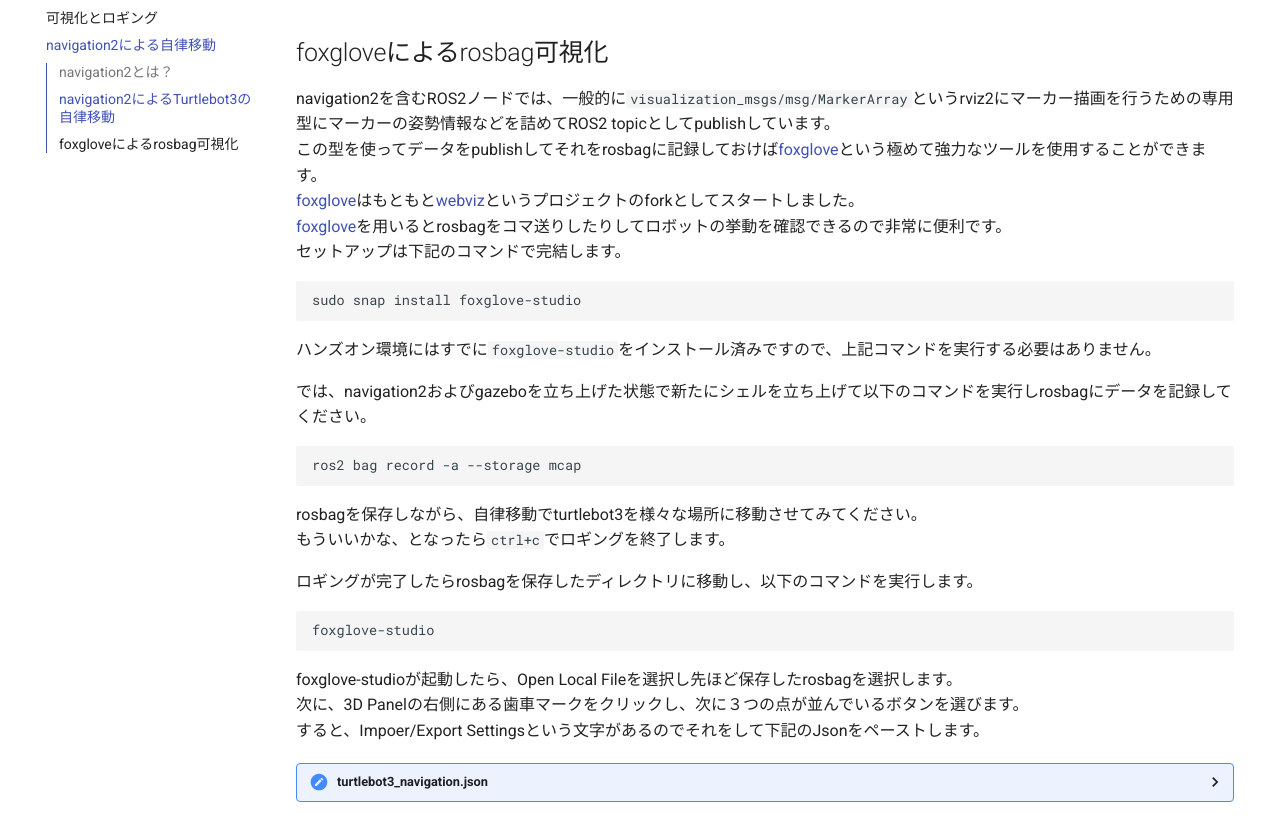
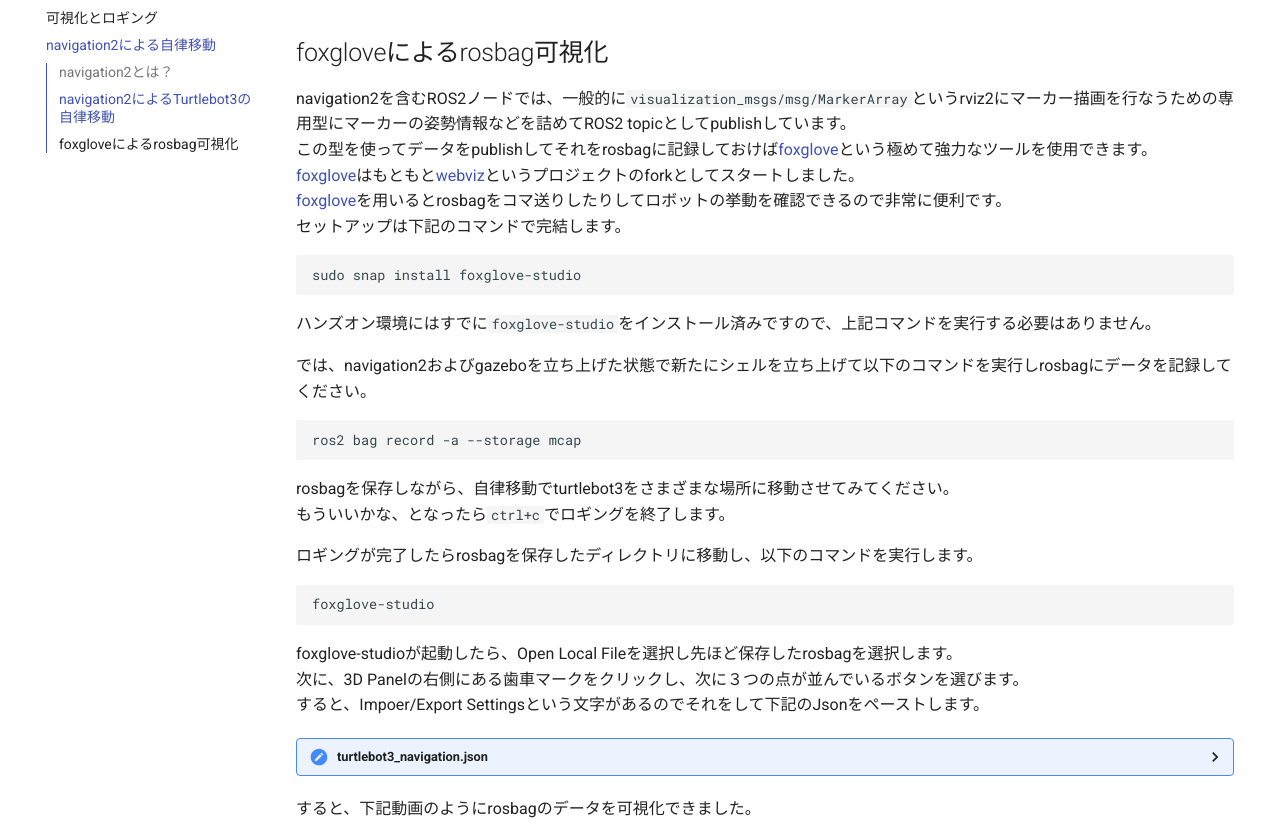
Before and after one commit to OUXT-Polaris/ros_handson, an MkDocs documentation site: the page built from docs/navigation2.md, in a window 1280 px wide and 1400 px high, scrolled down 1973 px. Shown: the part 171-995 px from the top of the window. Built offline with MkDocs 1.6.1 and Material for MkDocs 9.7.7, drawn with Linux system fonts in a browser that asks for light colours; nearby versions of some CDN libraries; comment, search, counter and statistics services are not loaded; some of the changed text lies outside the part shown.

Commit message:
fix lint errors
Signed-off-by: Masaya Kataoka <ms.kataoka@gmail.com>

````diff
--- a/docs/navigation2.md
+++ b/docs/navigation2.md
@@ -36,8 +36,8 @@
 シミュレータでros_clockを使用するには各ノードにuse_sim_timeパラメータをTrueに設定する必要があり、その設定を`ros2 launch`コマンド経由で引き渡せるのが`use_sim_time:=True`オプションです。
 逆に実機でnavigation2を使用する場合には`use_sim_time:=Flase`を設定する必要があります。
 
-`slam:=True`オプションはSLAMアルゴリズムを使用して地図を作りながら自己位置推定を行うオプションです。
-これによって事前に地図を用意することなく自律移動を行うことが可能です。
+`slam:=True`オプションはSLAMアルゴリズムを使用して地図を作りながら自己位置推定を行なうオプションです。
+これによって事前に地図を用意することなく自律移動を行なうことが可能です。
 デフォルトで使用されれる設定ファイルをみてみると以下のようになっていますので、
 
 <details>
@@ -130,8 +130,8 @@
 
 ## foxgloveによるrosbag可視化
 
-navigation2を含むROS2ノードでは、一般的に`visualization_msgs/msg/MarkerArray`というrviz2にマーカー描画を行うための専用型にマーカーの姿勢情報などを詰めてROS2 topicとしてpublishしています。
-この型を使ってデータをpublishしてそれをrosbagに記録しておけば[foxglove](https://foxglove.dev/)という極めて強力なツールを使用することができます。
+navigation2を含むROS2ノードでは、一般的に`visualization_msgs/msg/MarkerArray`というrviz2にマーカー描画を行なうための専用型にマーカーの姿勢情報などを詰めてROS2 topicとしてpublishしています。
+この型を使ってデータをpublishしてそれをrosbagに記録しておけば[foxglove](https://foxglove.dev/)という極めて強力なツールを使用できます。
 [foxglove](https://foxglove.dev/)はもともと[webviz](https://github.com/cruise-automation/webviz)というプロジェクトのforkとしてスタートしました。
 [foxglove](https://foxglove.dev/)を用いるとrosbagをコマ送りしたりしてロボットの挙動を確認できるので非常に便利です。
 セットアップは下記のコマンドで完結します。
@@ -148,7 +148,7 @@
 ros2 bag record -a --storage mcap
 ```
 
-rosbagを保存しながら、自律移動でturtlebot3を様々な場所に移動させてみてください。
+rosbagを保存しながら、自律移動でturtlebot3をさまざまな場所に移動させてみてください。
 もういいかな、となったら`ctrl+c`でロギングを終了します。
 
 ロギングが完了したらrosbagを保存したディレクトリに移動し、以下のコマンドを実行します。
@@ -295,7 +295,7 @@
 ```
 </details>
 
-すると、下記動画のようにrosbagのデータを可視化することができました。
+すると、下記動画のようにrosbagのデータを可視化できました。
 
 <iframe width="1280" height="720" src="https://www.youtube.com/embed/dbkO2k3_PrU" title="YouTube video player" frameborder="0" allow="accelerometer; autoplay; clipboard-write; encrypted-media; gyroscope; picture-in-picture; web-share" allowfullscreen></iframe>
 
@@ -303,4 +303,4 @@
 
 <iframe width="1280" height="720" src="https://www.youtube.com/embed/M-lyLBgDjRM" title="YouTube video player" frameborder="0" allow="accelerometer; autoplay; clipboard-write; encrypted-media; gyroscope; picture-in-picture; web-share" allowfullscreen></iframe>
 
-foxgloveには無料では5GBまでと言った制限はあるものの、データ共有機能などもあるので「研究中に取れた生データを共有して先生に見てもらう」「部室で取れたデータを自宅に帰って分析する」等の使い方ができるので生産性をより高めることができます。
+foxgloveには無料では5GBまでと言った制限はあるものの、データ共有機能などもあるので「研究中に取れた生データを共有して先生に見てもらう」「部室で取れたデータを自宅に帰って分析する」などの使い方ができるので生産性をより高めることができます。
````
